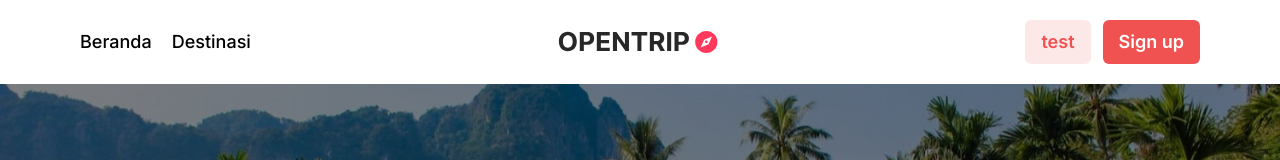
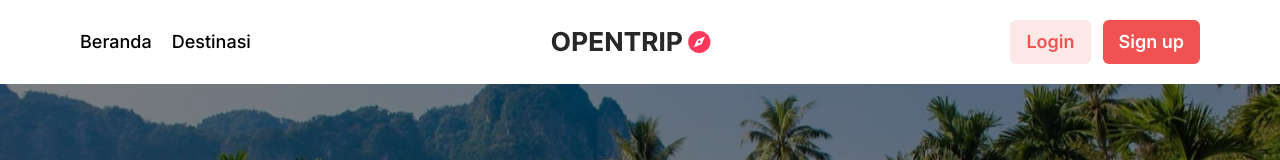
Before and after one commit to LuqmanRA/Final-Task-Intensive-Stage-OpenTrip, a Next.js app: page / in a window 1280 px wide. Shown: the top 160 px of the page. Built offline with nearby package versions, Linux system fonts and the light colour scheme.

Commit message:
feat: test

```diff
--- a/src/app/components/navbar.jsx
+++ b/src/app/components/navbar.jsx
@@ -35,7 +35,7 @@ export default function Navbar() {
               href="/login"
               className="font-semibold text-red-500 sm:text-lg"
             >
-              <button>test</button>
+              <button>Login</button>
             </Link>
           </div>
           <div className="bg-red-500 hover:bg-red-600 px-4 py-2 rounded-md hidden sm:inline">
```
